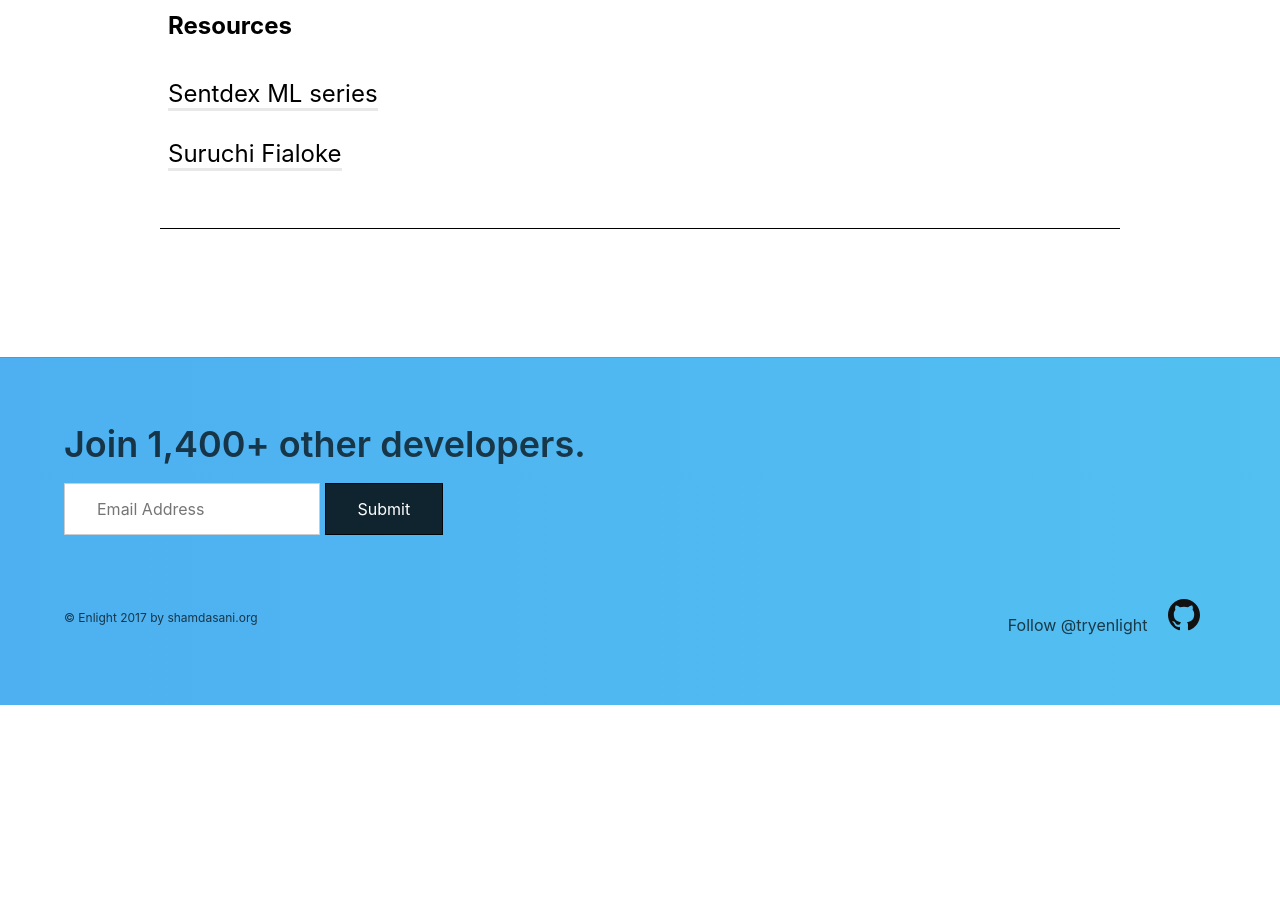
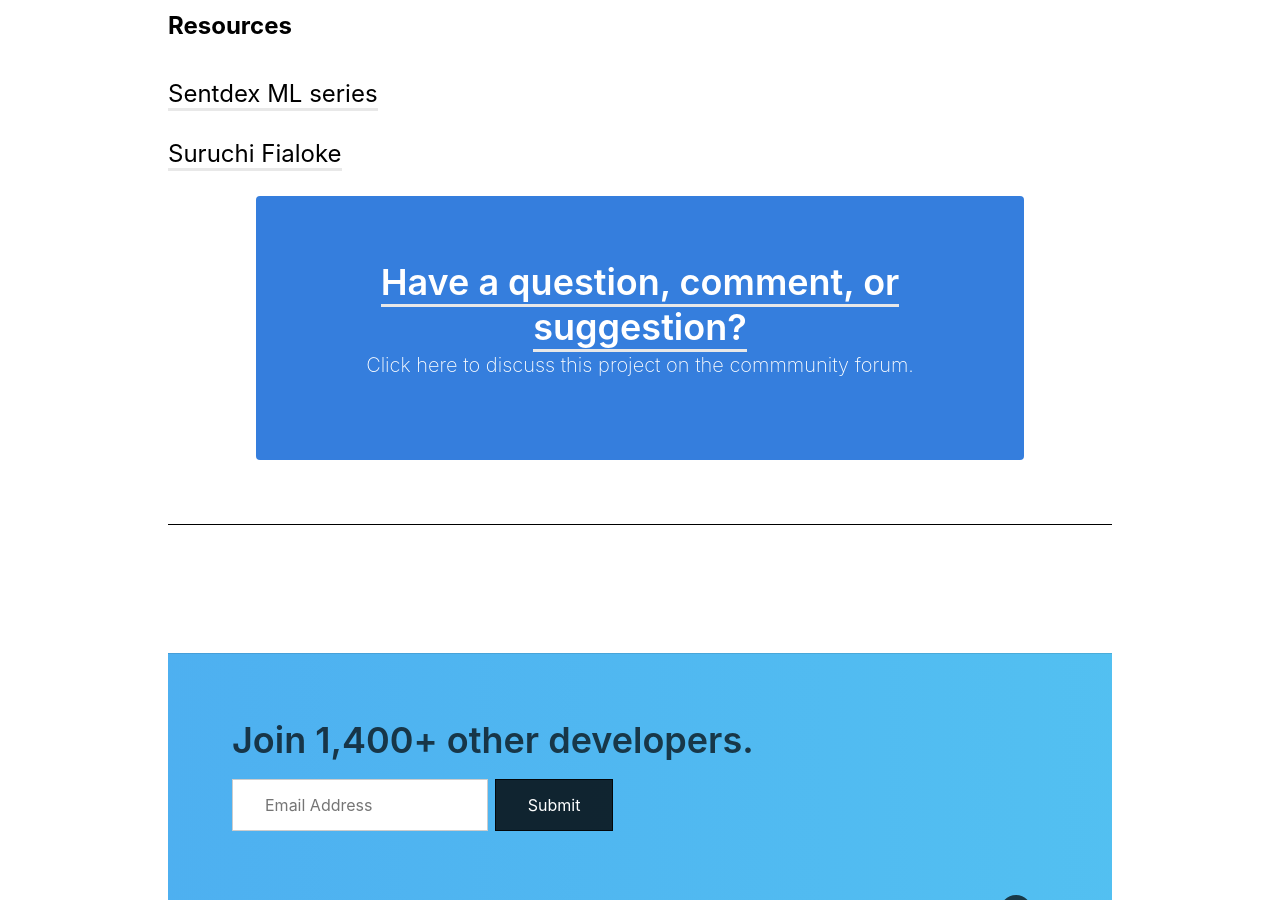
Before and after one commit to TryEnlight/tryenlight.github.io, a Jekyll site: the page built from _posts/2017-12-15-stock-market.md, in a window 1280 px wide and 900 px high, scrolled down 6635 px. Built offline with Jekyll 4.4.1, drawn with Linux system fonts in a browser that asks for light colours; nearby versions of some CDN libraries; comment, search, counter and statistics services are not loaded; before the commit the page ends 7340 px from its top, so only the background shows below that; some of the changed text lies outside the part shown.

Commit message:
Pushing community forum links on posts

```diff
--- a/404.html
+++ b/404.html
@@ -1,5 +1,7 @@
 ---
-layout: default
+layout: page
+title: Sorry, we can't find the page you are looking for // 404
+color: blue
 ---
 
-<h1 style = "text-align:center;">Syntax error <b>#404</b></h1>
+<h1 class="tc"> Looking for a <a href="/projects">project?</a> </h1>
--- a/_layouts/post.html
+++ b/_layouts/post.html
@@ -47,7 +47,26 @@
 			<a href="https://twitter.com/share" class="twitter-share-button" data-show-count="false" data-size="large">Tweet</a><script async src="//platform.twitter.com/widgets.js" charset="utf-8"></script>
 
       {{ content }}
-    </div>
+
+
+{% if page.forum-url == null %}
+<br>
+{% else %}
+			<article class="mw7 center ph3 ph5-ns tc br2 pv5 bg-{{page.color}} white mb5">
+				<a href="{{page.forum-url}}"
+			  <h1 class="fw6 f3 f2-ns lh-title mt0 mb3">
+			    Have a question, comment, or suggestion?
+			  </h1>
+			  <h2 class="fw2 f4 lh-copy mt0 mb3">
+			    Click here to discuss this project on the commmunity forum.
+			  </h2>
+			</a>
+			</article>
+{% endif %}
+
+
+
+
 
     <div class="content center f4 pv5 lh-copy ph2 content bt">
     <div id="disqus_thread"></div>
--- a/_posts/2017-12-15-stock-market.md
+++ b/_posts/2017-12-15-stock-market.md
@@ -10,6 +10,7 @@ img: /img/stock.png
 source: https://github.com/tryenlight/enlight/tree/master/demo/machine-learning/stock-prediction/stock.py
 language: scikit-learn
 color: blue
+forum-url: http://community.enlight.nyc/t/build-a-stock-market-prediction-algorithm/24
 ---
 
 ## Predicting the Market
```
Also changed, not shown: other parts of _layouts/post.html (+1 -1 lines), _posts/2017-08-02-neural-network.md (+1 -0 lines), 14 other files. Lines whose indentation alone changed are shown as unchanged.
